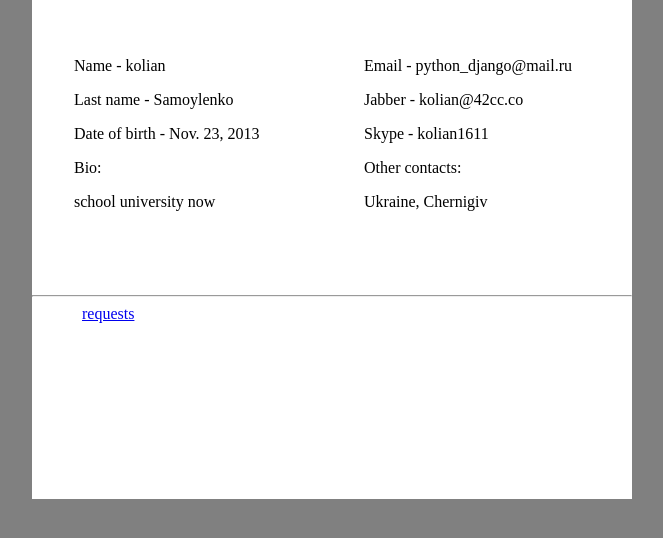
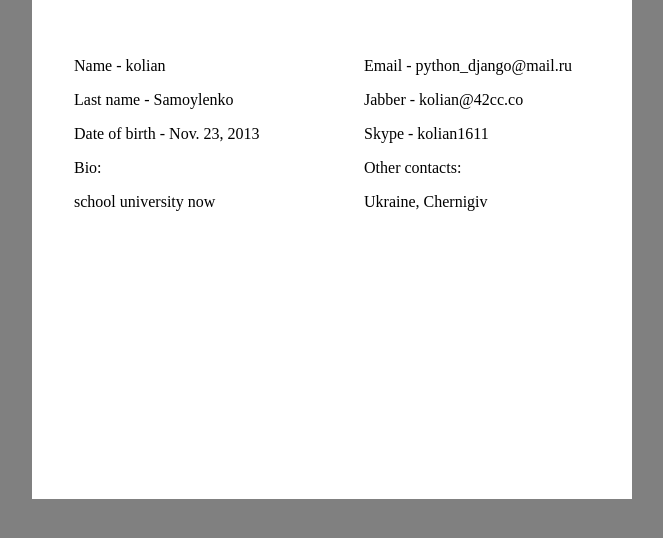
Before and after one commit to dotersojet/django_cups_testing, a Django app: page / in a window 1280 px wide. Shown: the part 64-602 px from the top of the page, without its empty margins (308-971 px from the left). Run offline with Django 3.2, Linux system fonts and the light colour scheme; data comes from the database, SQL or seed files in the repository.

Commit message:
Update contact.html

```diff
--- a/app_t1/templates/contact.html
+++ b/app_t1/templates/contact.html
@@ -19,7 +19,5 @@
             </td>
         </tr>
     </table>
-    </br><hr>
-    <a href="requests/">requests</a>
 </div>
 {% endblock %}
```
